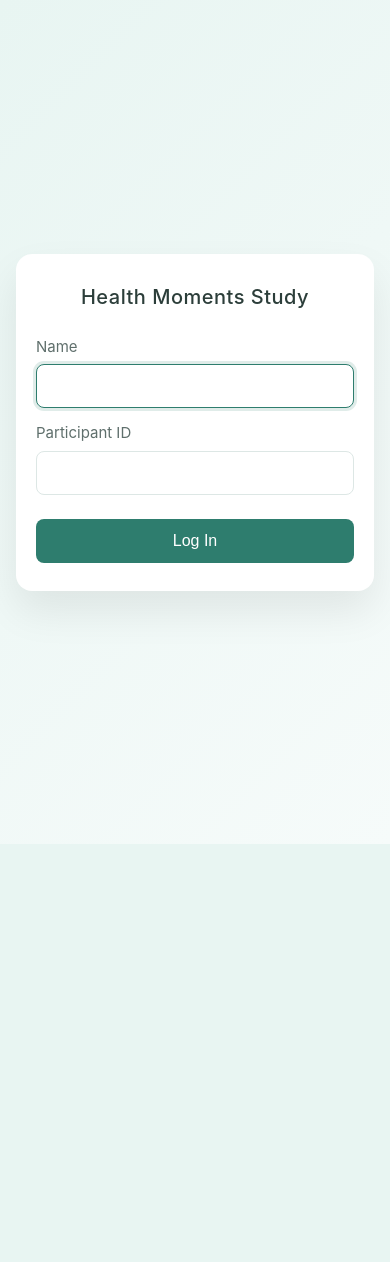
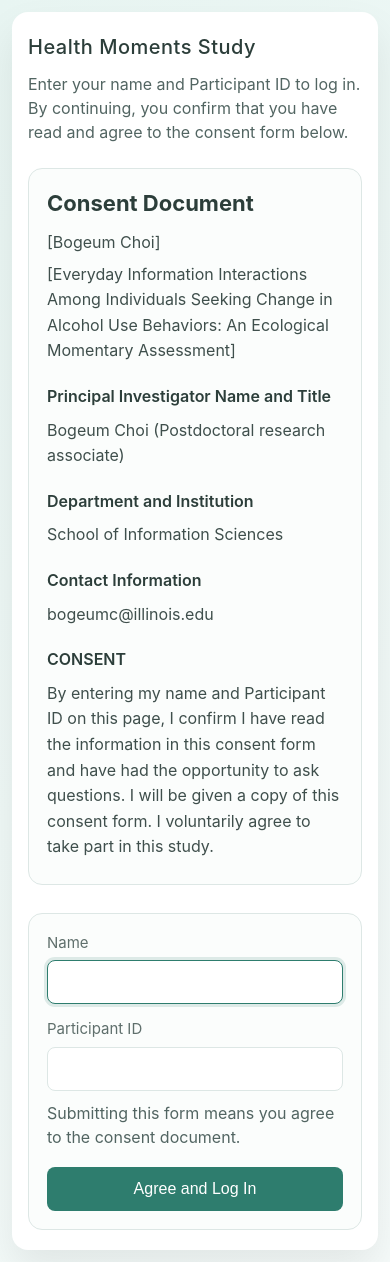
Before and after one commit to speraruba/Health-Moment-Study, a Flask app: page / in a window 390 px wide. Before the commit the page ends 844 px from the top, so only its background shows below. Run offline with Flask 3, Linux system fonts and the light colour scheme.

Commit message:
feat: Revise user consent flow; remove consent route, integrate consent document in login page, and update session handling

```diff
--- a/blueprints/dashboard.py
+++ b/blueprints/dashboard.py
@@ -26,8 +26,6 @@ def dashboard():
         return redirect(url_for('auth.login'))
 
     current_uid = session['user_id']
-    if session.get('pending_consent_user_id') == current_uid:
-        return redirect(url_for('auth.consent'))
     if session.get('pending_baseline_user_id') == current_uid:
         return redirect(url_for('auth.baseline_info'))
 
--- a/services/session_service.py
+++ b/services/session_service.py
@@ -18,5 +18,4 @@ def sync_pending_baseline_session(user):
 
 def establish_existing_user_session(user):
     session['user_id'] = user.user_id
-    session.pop('pending_consent_user_id', None)
     sync_pending_baseline_session(user)
--- a/static/css/styles.css
+++ b/static/css/styles.css
@@ -46,36 +46,81 @@ body {
 }
 
 body.page-login {
-    display: flex;
-    justify-content: center;
-    align-items: center;
     min-height: 100dvh;
-    padding: 16px;
+    padding: 20px;
 }
 
 body.page-login .login-box {
     background: #ffffff;
-    width: 90%;
-    max-width: 420px;
-    padding: 50px 35px;
+    width: min(100%, 1080px);
+    margin: 0 auto;
+    padding: 40px;
     border-radius: 16px;
     box-shadow: 0 20px 40px rgba(0, 0, 0, 0.08);
-    text-align: center;
     animation: fadeIn 0.6s ease;
 }
 
 body.page-login h2 {
-    margin: 0 0 35px 0;
+    margin: 0;
     font-weight: 500;
-    font-size: 22px;
+    font-size: 28px;
     color: var(--text-dark);
     letter-spacing: 0.5px;
 }
 
+body.page-login .login-intro {
+    margin-bottom: 24px;
+}
+
+body.page-login .login-subtitle {
+    margin: 10px 0 0 0;
+    max-width: 760px;
+    color: #526562;
+    font-size: 15px;
+}
+
 body.page-login .error-msg {
-    margin-bottom: 25px;
-    text-align: center;
+    margin-bottom: 20px;
     animation: fadeIn 0.3s ease;
+}
+
+body.page-login .login-layout {
+    display: grid;
+    grid-template-columns: minmax(0, 1.6fr) minmax(280px, 0.9fr);
+    gap: 28px;
+    align-items: start;
+}
+
+body.page-login .consent-panel,
+body.page-login .form-container {
+    background: #fbfdfc;
+    border: 1px solid var(--border-light);
+    border-radius: 14px;
+    padding: 24px;
+}
+
+body.page-login .consent-panel h3 {
+    margin: 0 0 10px 0;
+    font-size: 22px;
+    color: var(--text-dark);
+}
+
+body.page-login .consent-panel p {
+    margin: 6px 0;
+    color: #3f4f4c;
+    font-size: 15px;
+    line-height: 1.6;
+}
+
+body.page-login .consent-panel .section-title {
+    margin-top: 20px;
+    margin-bottom: 8px;
+    font-weight: 600;
+    color: var(--text-dark);
+}
+
+body.page-login .consent-panel .consent-text {
+    margin-top: 18px;
 }
 
 body.page-login .form-container {
@@ -112,7 +157,14 @@ body.page-login .input-group input:focus {
 }
 
 body.page-login .submit-btn {
-    margin-top: 10px;
+    margin-top: 4px;
+}
+
+body.page-login .consent-note {
+    margin: -4px 0 0 0;
+    color: #526562;
+    font-size: 14px;
+    line-height: 1.5;
 }
 
 body.page-login .submit-btn:hover {
@@ -596,15 +595,27 @@ body.page-dashboard .history-row:last-child {
 }
 
 @media (max-width: 768px) {
-    body.page-consent,
+    body.page-login,
     body.page-baseline,
     body.page-dashboard {
         padding: 12px;
     }
 
-    body.page-consent .container,
     body.page-baseline .container,
     body.page-dashboard .container {
+        padding: 20px;
+    }
+
+    body.page-login .login-box {
+        padding: 24px;
+    }
+
+    body.page-login .login-layout {
+        grid-template-columns: 1fr;
+    }
+
+    body.page-login .consent-panel,
+    body.page-login .form-container {
         padding: 20px;
     }
 
@@ -612,12 +623,14 @@ body.page-dashboard .history-row:last-child {
         font-size: 18px;
     }
 
-    body.page-consent h2,
+    body.page-login h2,
     body.page-baseline h2 {
         font-size: 21px;
     }
 
-    body.page-consent p,
+    body.page-login .consent-panel p,
+    body.page-login .login-subtitle,
+    body.page-login .consent-note,
     body.page-baseline p,
     body.page-dashboard p {
         font-size: 16px;
@@ -649,16 +662,20 @@ body.page-dashboard .history-row:last-child {
 @media (max-width: 480px) {
     body.page-login .login-box {
         width: 100%;
-        padding: 28px 20px;
+        padding: 20px 16px;
     }
 
     body.page-login h2 {
         font-size: 20px;
-        margin-bottom: 24px;
     }
 
     body.page-login .form-container {
         gap: 14px;
+    }
+
+    body.page-login .consent-panel,
+    body.page-login .form-container {
+        padding: 18px;
     }
 
     body.page-login .confirm-modal {
--- a/templates/login.html
+++ b/templates/login.html
@@ -9,13 +9,40 @@
 
 <body class="page-login">
 <div class="login-box">
+    <div class="login-intro">
         <h2>Health Moments Study</h2>
+        <p class="login-subtitle">
+            Enter your name and Participant ID to log in. By continuing, you confirm that you have read and agree to the consent form below.
+        </p>
+    </div>
 
     {% if error %}
         <div class="error-msg">
             {{ error }}
         </div>
     {% endif %}
+
+    <div class="login-layout">
+        <div class="consent-panel">
+            <h3>Consent Document</h3>
+            <p>[Bogeum Choi]</p>
+            <p>[Everyday Information Interactions Among Individuals Seeking Change in Alcohol Use Behaviors: An Ecological Momentary Assessment]</p>
+
+            <div class="consent-text">
+                <p class="section-title">Principal Investigator Name and Title</p>
+                <p>Bogeum Choi (Postdoctoral research associate)</p>
+                <p class="section-title">Department and Institution</p>
+                <p>School of Information Sciences</p>
+                <p class="section-title">Contact Information</p>
+                <p>bogeumc@illinois.edu</p>
+                <p class="section-title">CONSENT</p>
+                <p>
+                    By entering my name and Participant ID on this page, I confirm I have read the information in this
+                    consent form and have had the opportunity to ask questions. I will be given a copy of this consent
+                    form. I voluntarily agree to take part in this study.
+                </p>
+            </div>
+        </div>
 
         <form method="POST" class="form-container" id="login-form">
             <div class="input-group">
@@ -26,8 +53,10 @@
                 <label for="user_id">Participant ID</label>
                 <input type="text" id="user_id" name="user_id" required>
             </div>
-        <button type="submit" class="submit-btn" id="login-submit-btn">Log In</button>
+            <p class="consent-note">Submitting this form means you agree to the consent document.</p>
+            <button type="submit" class="submit-btn" id="login-submit-btn">Agree and Log In</button>
         </form>
+    </div>
 </div>
 
 <div class="modal-backdrop" id="new-user-modal" hidden>
@@ -46,12 +75,25 @@
     const form = document.getElementById('login-form');
     const usernameInput = document.getElementById('username');
     const userIdInput = document.getElementById('user_id');
+    const submitBtn = document.getElementById('login-submit-btn');
     const modal = document.getElementById('new-user-modal');
     const cancelBtn = document.getElementById('cancel-create-user');
     const confirmBtn = document.getElementById('confirm-create-user');
     const userExistsUrl = {{ url_for('auth.user_exists') | tojson }};
     let bypassCheck = false;
+    let checkingUser = false;
     modal.hidden = true;
+
+    function setCheckingState(isChecking) {
+        checkingUser = isChecking;
+        submitBtn.disabled = isChecking;
+        confirmBtn.disabled = isChecking;
+    }
+
+    function submitWithBypass() {
+        bypassCheck = true;
+        form.requestSubmit();
+    }
 
     function openModal() {
         modal.hidden = false;
@@ -64,15 +106,24 @@
         document.body.classList.remove('modal-open');
     }
 
+    function resetFormState() {
+        bypassCheck = false;
+        setCheckingState(false);
+        closeModal();
+    }
+
     function resetAfterCancel() {
-        closeModal();
-        form.reset();
+        resetFormState();
         usernameInput.focus();
-        bypassCheck = false;
     }
 
     form.addEventListener('submit', async function (event) {
         if (bypassCheck) {
+            return;
+        }
+
+        if (checkingUser) {
+            event.preventDefault();
             return;
         }
 
@@ -88,10 +139,13 @@
         }
 
         try {
+            setCheckingState(true);
             const requestUrl = new URL(userExistsUrl, window.location.origin);
             requestUrl.searchParams.set('user_id', userId);
+            requestUrl.searchParams.set('_ts', Date.now().toString());
             const res = await fetch(requestUrl.toString(), {
                 method: 'GET',
+                cache: 'no-store',
                 headers: { 'Accept': 'application/json' }
             });
 
@@ -102,21 +156,21 @@
 
             const data = await res.json();
             if (data && data.exists === true) {
-                bypassCheck = true;
-                form.submit();
+                submitWithBypass();
                 return;
             }
 
             openModal();
         } catch (e) {
             openModal();
+        } finally {
+            setCheckingState(false);
         }
     });
 
     confirmBtn.addEventListener('click', function () {
         closeModal();
-        bypassCheck = true;
-        form.submit();
+        submitWithBypass();
     });
 
     cancelBtn.addEventListener('click', resetAfterCancel);
@@ -132,6 +186,13 @@
             resetAfterCancel();
         }
     });
+
+    window.addEventListener('pageshow', function (event) {
+        if (!event.persisted) {
+            return;
+        }
+        resetFormState();
+    });
 })();
 </script>
 </body>
```
Also changed, not shown: other parts of static/css/styles.css (+0 -53 lines), blueprints/auth.py (+2 -36 lines), templates/consent.html (deleted, +0 -51 lines), README.md. Lines whose indentation alone changed are shown as unchanged.
